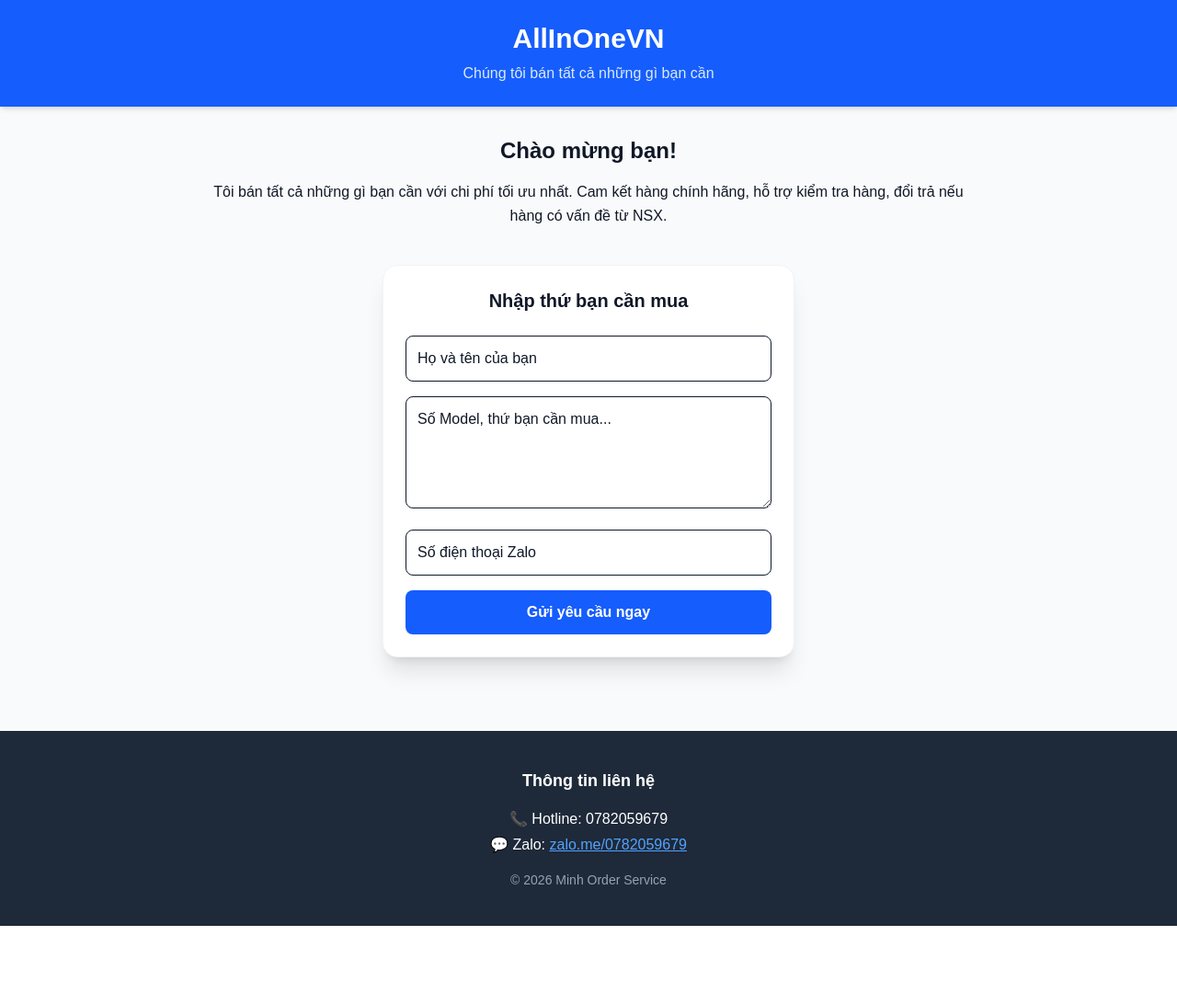
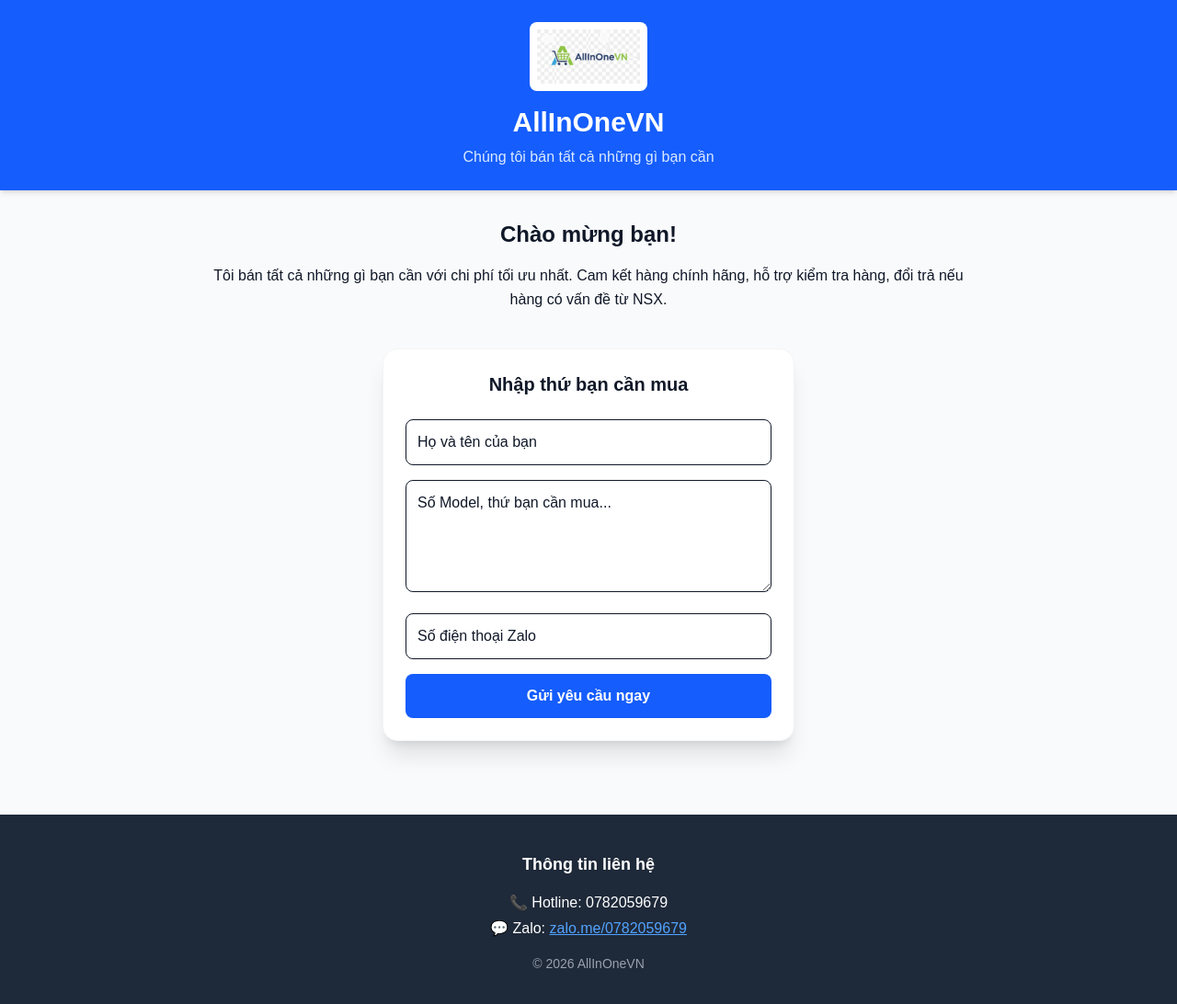
Before and after one commit to dotienminh6-svg/Cua-hang-cua-minh, a Next.js app: page / in a window 1280 px wide. Shown: the top 1092 px of the page at 92% size. Before the commit the page ends 1007 px from the top, so only its background shows below. Built offline with nearby package versions, Linux system fonts and the light colour scheme.

Commit message:
Them logo vao header

```diff
--- a/app/page.tsx
+++ b/app/page.tsx
@@ -9,7 +9,7 @@ export default function Home() {
     e.preventDefault();
     setLoading(true);
 
-    // THAY 3 MÃ CỦA BẠN VÀO DƯỚI ĐÂY
+    // Thông tin EmailJS của bạn đã được giữ nguyên
     emailjs.sendForm('service_u39jdqg', 'template_rhrihtn', e.target, 'lTdh8-6gnfkeO7kfJ')
       .then(() => {
         alert("Đã gửi đơn hàng thành công!");
@@ -25,6 +25,13 @@ export default function Home() {
     <main className="min-h-screen bg-gray-50">
       {/* 1. Thanh tiêu đề (Header) */}
       <header className="bg-blue-600 text-white p-6 shadow-md text-center">
+        {/* LOGO CỦA BẠN Ở ĐÂY */}
+        <img
+          src="/logo.png"
+          alt="AllInOneVN Logo"
+          className="w-32 h-auto mx-auto mb-4 bg-white p-2 rounded-lg"
+        />
+
         <h1 className="text-3xl font-extrabold">AllInOneVN</h1>
         <p className="mt-2 text-blue-100">Chúng tôi bán tất cả những gì bạn cần</p>
       </header>
@@ -88,7 +95,7 @@ export default function Home() {
             zalo.me/0782059679
           </a>
         </p>
-        <p className="text-sm text-gray-400">© 2026 Minh Order Service</p>
+        <p className="text-sm text-gray-400">© 2026 AllInOneVN</p>
       </footer>
     </main>
   );
```
Also changed, not shown: public/logo.png (added).
